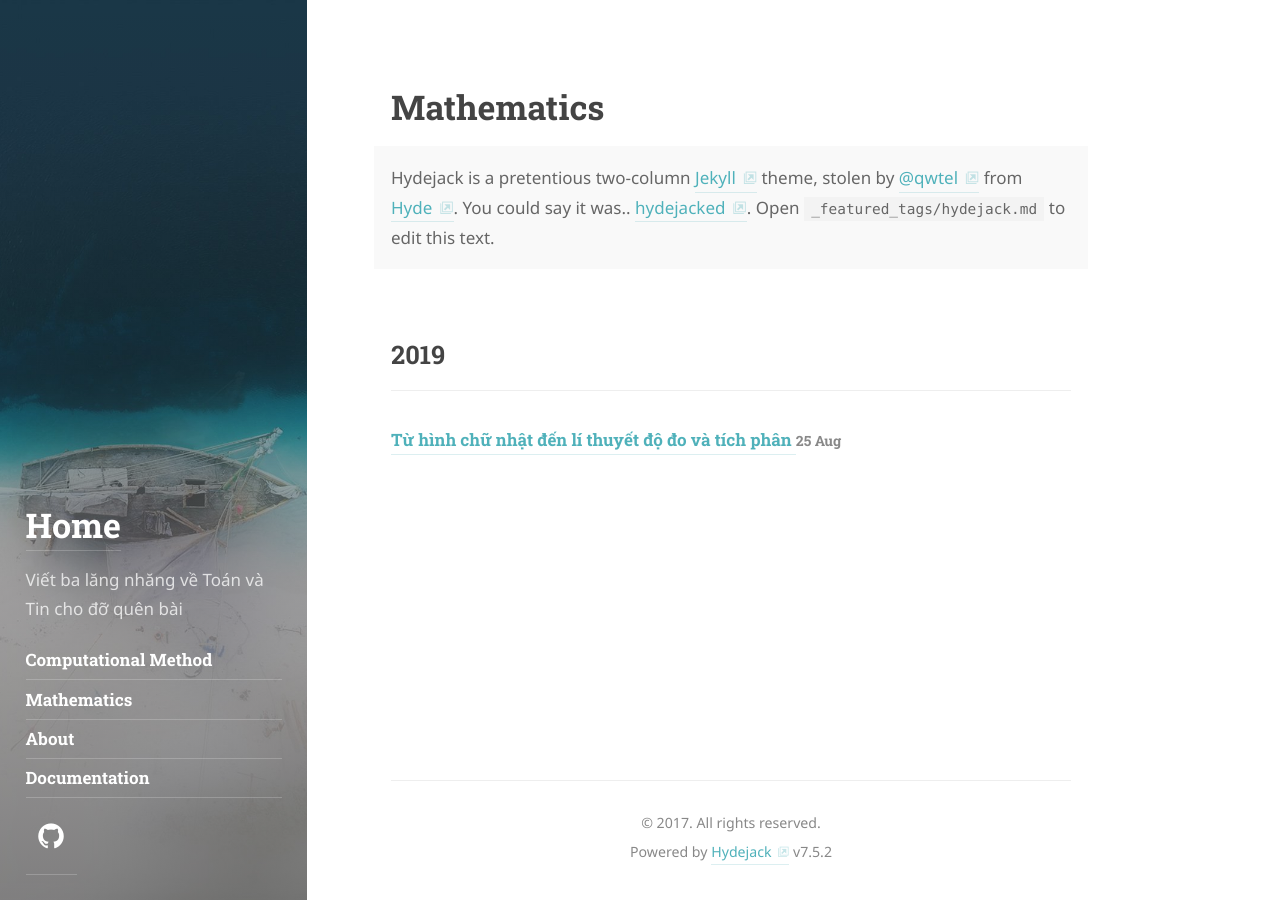
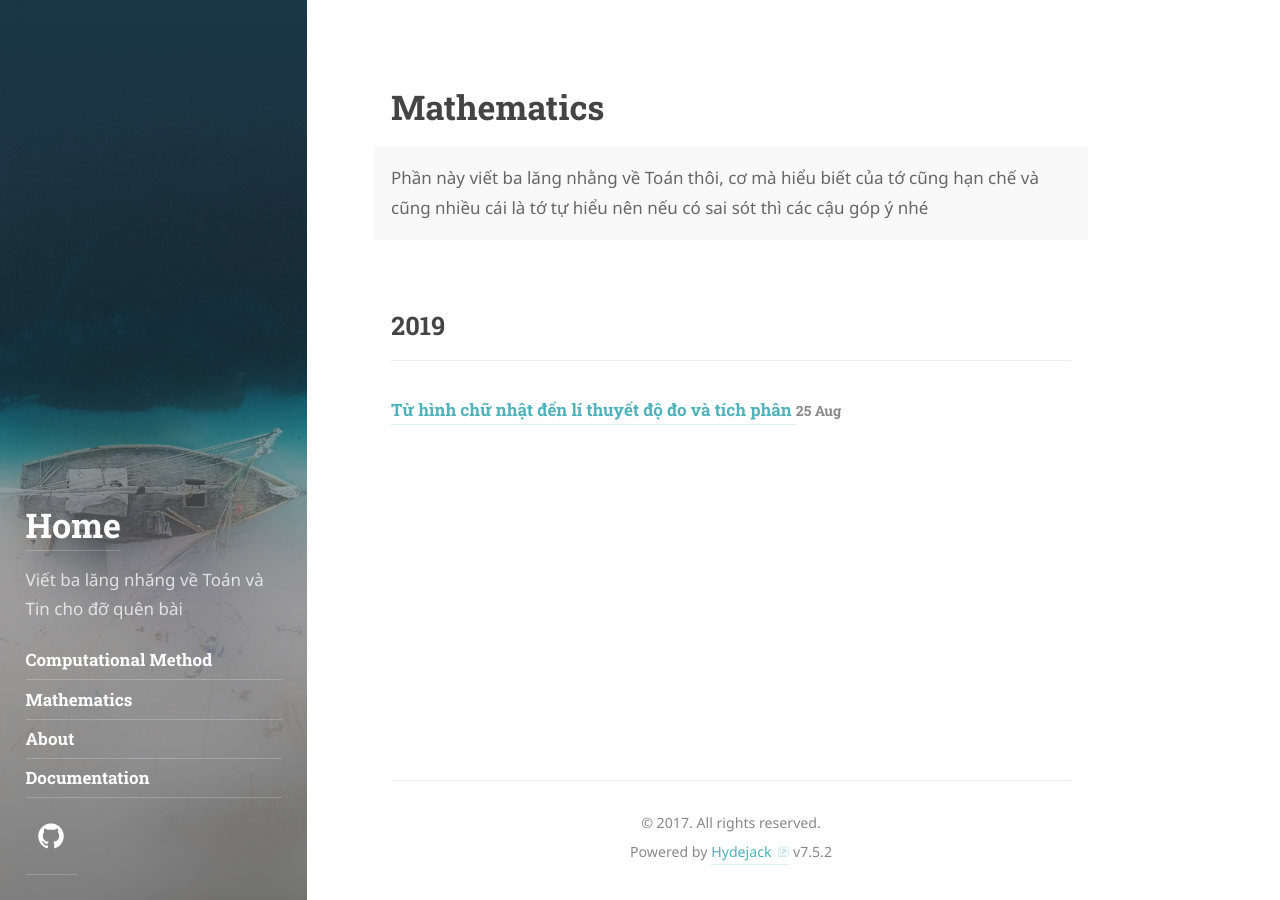
Before and after one commit to jurgendn/old-jurgendn-github-io, a Jekyll site: the page built from _featured_tags/mathematics.md, in a window 1280 px wide. Built offline with Jekyll 4.4.1, drawn with Linux system fonts in a browser that asks for light colours; some web fonts are replaced.

Commit message:
Add tags

```diff
--- a/_featured_tags/mathematics.md
+++ b/_featured_tags/mathematics.md
@@ -5,8 +5,5 @@ slug: maths
 menu: true
 order: 2
 description: >
-  Hydejack is a pretentious two-column [Jekyll](http://jekyllrb.com/) theme, stolen by
-  [@qwtel](https://twitter.com/qwtel) from [Hyde](http://hyde.getpoole.com).
-  You could say it was.. [hydejacked](http://media3.giphy.com/media/makedRIckZBW8/giphy.gif).
-  Open `_featured_tags/hydejack.md` to edit this text.
+  Phần này viết ba lăng nhằng về Toán thôi, cơ mà hiểu biết của tớ cũng hạn chế và cũng nhiều cái là tớ tự hiểu nên nếu có sai sót thì các cậu góp ý nhé
 ---
```
Also changed, not shown: _featured_tags/compmethod.md (+1 -3 lines).
